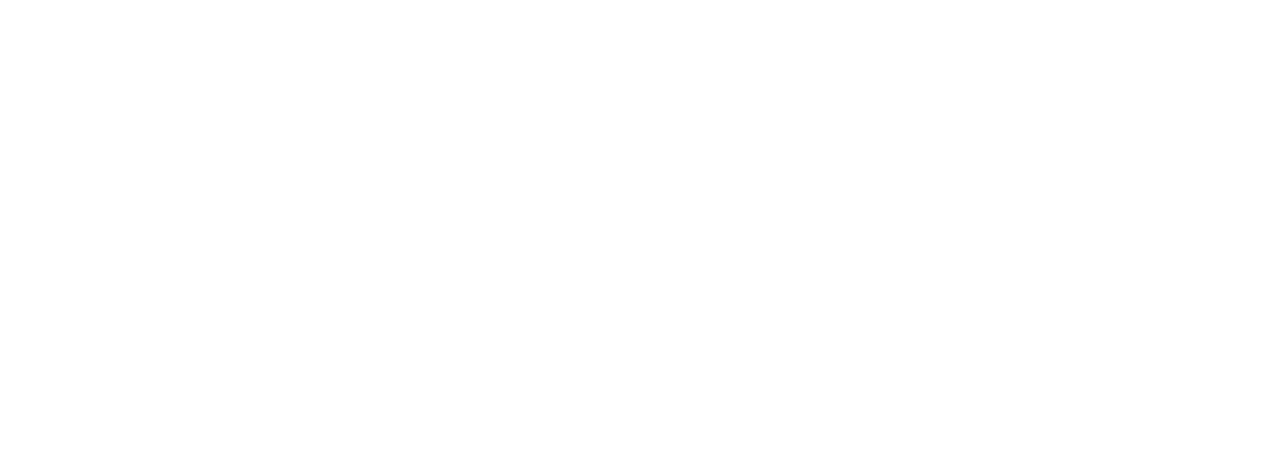
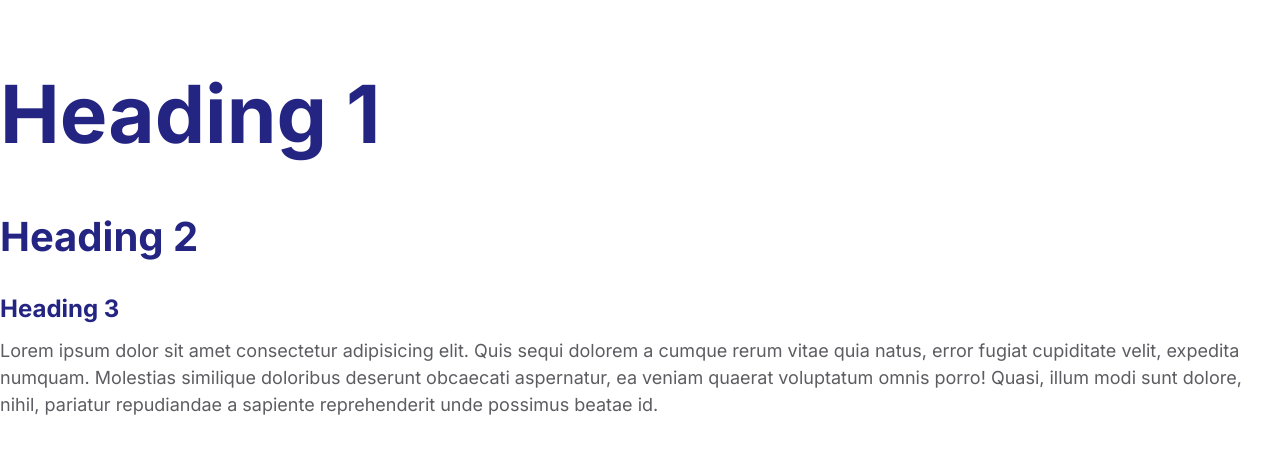
Before and after one commit to glennquah/Portfolio-Website-Glenn, a plain HTML site: page index.html in a window 1280 px wide. Drawn offline with Linux system fonts and the light colour scheme.

Commit message:
changing fonts

```diff
--- a/css/style.css
+++ b/css/style.css
@@ -5,3 +5,53 @@
     --color-headings:#242582;
     --color-body: #5d5c61;
 }
+
+html {
+    font-size: 62.5%;
+}
+
+body {
+    font-family: Inter, Arial, Helvetica, sans-serif;
+    color: var(--color-body);
+    font-size: 2.4rem;
+    line-height: 1.5;
+}
+
+h1, h2, h3 {
+    color: var(--color-headings);
+    margin-bottom: 1rem;
+}
+
+h1 {
+    font-size: 7rem;
+}
+
+h2 {
+    font-size: 4rem;
+}
+
+h3 {
+    font-size: 3rem;
+}
+
+p {
+    margin-top: 0;
+}
+
+@media screen and (min-width: 1024px) {
+    body {
+        font-size: 1.8rem;
+    }
+
+    h1 {
+        font-size: 8rem;
+    }
+
+    h2 {
+        font-size: 4rem;
+    }
+
+    h3 {
+        font-size: 2.4rem;
+    }
+}
--- a/index.html
+++ b/index.html
@@ -4,10 +4,16 @@
     <meta charset="UTF-8">
     <meta name="viewport" content="width=device-width, initial-scale=1.0">
     <title>Document</title>
+    <link rel="preconnect" href="https://fonts.googleapis.com">
+    <link rel="preconnect" href="https://fonts.gstatic.com" crossorigin>
+    <link href="https://fonts.googleapis.com/css2?family=Inter:wght@400;700&display=swap" rel="stylesheet">
     <link rel="stylesheet" href="css/normalize.css">
     <link rel="stylesheet" href="css/style.css">
 </head>
 <body>
-
+    <h1>Heading 1</h1>
+    <h2>Heading 2</h2>
+    <h3>Heading 3</h3>
+    <p>Lorem ipsum dolor sit amet consectetur adipisicing elit. Quis sequi dolorem a cumque rerum vitae quia natus, error fugiat cupiditate velit, expedita numquam. Molestias similique doloribus deserunt obcaecati aspernatur, ea veniam quaerat voluptatum omnis porro! Quasi, illum modi sunt dolore, nihil, pariatur repudiandae a sapiente reprehenderit unde possimus beatae id.</p>
 </body>
 </html>
```
